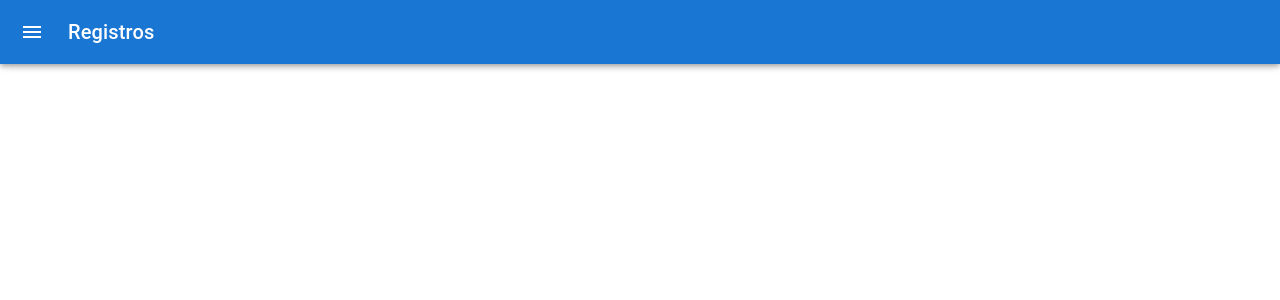
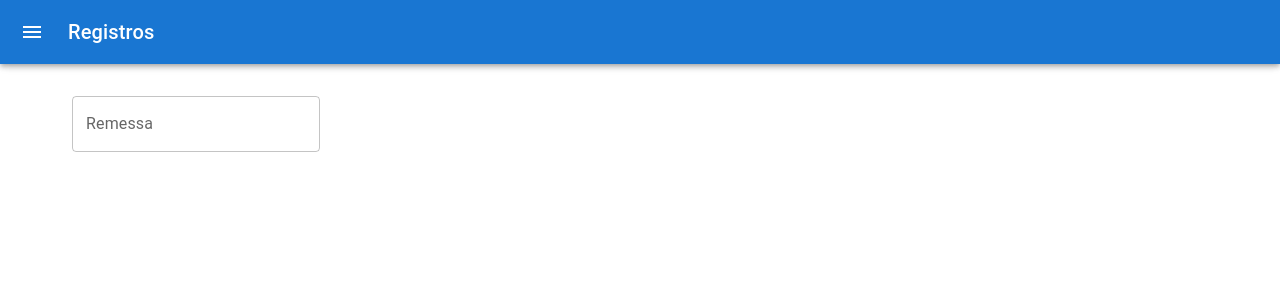
Before and after one commit to AdrianoLMendes/teste_web, a React (Vite) app: page /dataregister in a window 1280 px wide. Shown: the top 300 px of the page. Built offline with nearby package versions, Linux system fonts and the light colour scheme.

Commit message:
add input

```diff
--- a/src/pages/dataRegister/data-register.jsx
+++ b/src/pages/dataRegister/data-register.jsx
@@ -19,11 +19,14 @@ import ListItemIcon from "@mui/material/ListItemIcon";
 import ListItemText from "@mui/material/ListItemText";
 import InboxIcon from "@mui/icons-material/MoveToInbox";
 import MailIcon from "@mui/icons-material/Mail";
-import Grid from '@mui/material/Grid';
 import { Container } from "@mui/material";
 
 //BUSCA OS DADOS DA API
 //import api from "../../services/api";
+
+//FORM
+import TextField from "@mui/material/TextField";
+import MenuItem from '@mui/material/MenuItem';
 
 const drawerWidth = 180;
 
@@ -141,12 +144,20 @@ export default function PersistentDrawerLeft() {
       <Main open={open}>
         <DrawerHeader />
         <Container>
-          <Box sx={{ flexGrow: 1 }}>
-            <Grid
-              container
-              spacing={{ xs: 2, md: 3 }}
-              columns={{ xs: 4, sm: 8, md: 12 }}
-            ></Grid>
+          <Box
+            sx={{
+              display: "flex",
+              alignItems: "center",
+              "& > :not(style)": { m: 1 },
+            }}
+          >
+            <TextField
+              label="Remessa"
+              inputProps={{
+                inputMode: "numeric",
+                pattern: "[0-9]*",
+              }}
+            />
           </Box>
         </Container>
       </Main>
```
